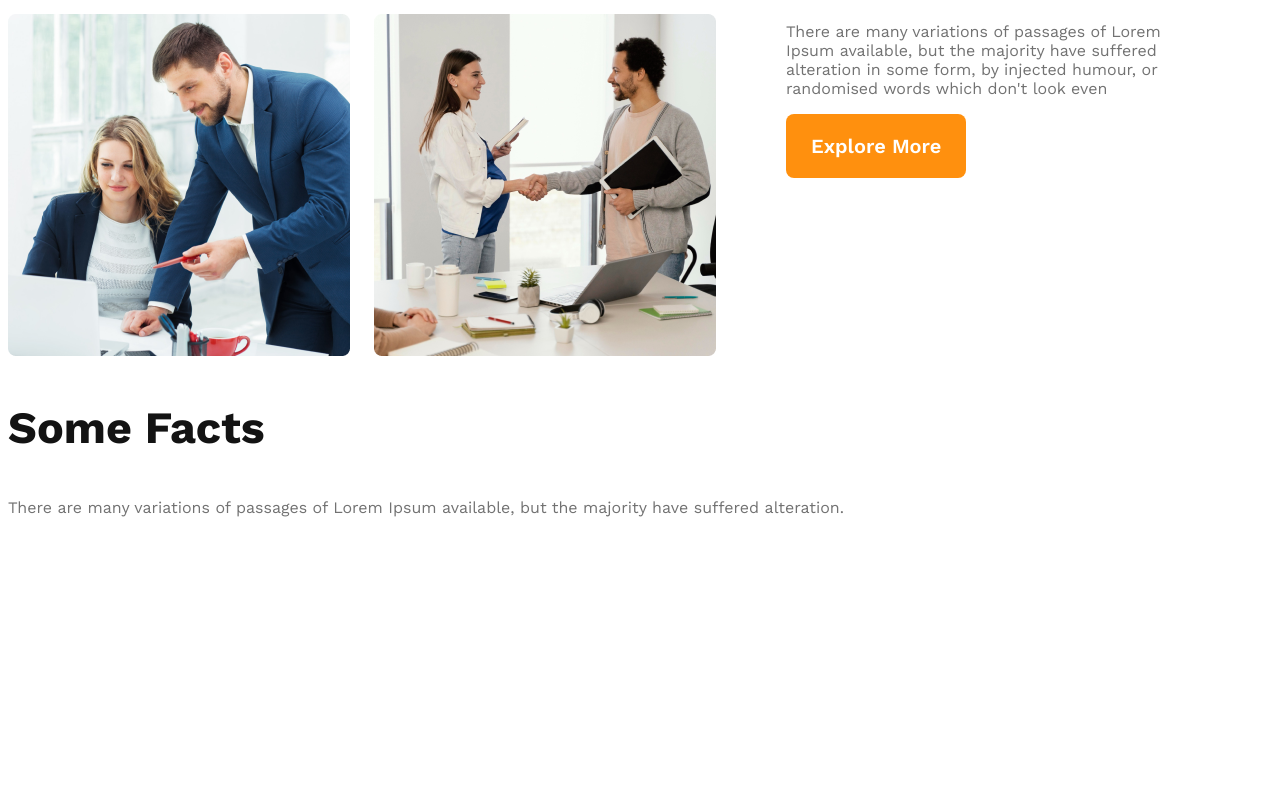
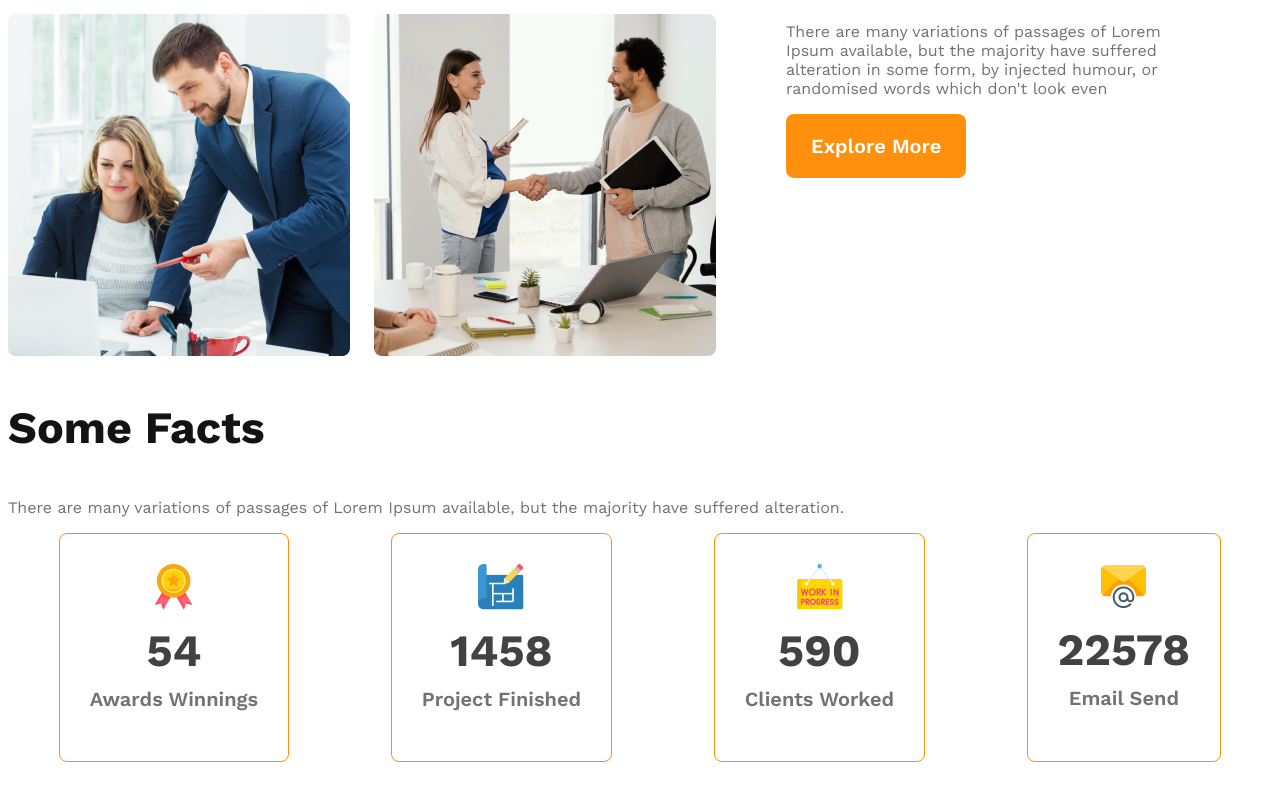
Before and after one commit to Masudur400/Architects-project, a plain HTML site: page index.html in a window 1280 px wide. Shown: the part 1465-2265 px from the top of the page. Before the commit the page ends 2052 px from the top, so only its background shows below. Drawn offline with nearby package versions, Linux system fonts and the light colour scheme.

Commit message:
last update

```diff
--- a/index.html
+++ b/index.html
@@ -61,6 +61,32 @@
         <section class="facts">
             <h3 class="section-title">Some Facts</h3>
             <p class="text-light-gray">There are many variations of passages of Lorem Ipsum available, but the majority have suffered alteration.</p>
+
+            <div class="fects-card-container">
+                <div class="card">
+                    <img src="images/icons/ribon.png" alt="">
+                    <h2 class="card-stats">54</h2>
+                    <p class="card-title text-light-gray">Awards Winnings</p>
+                </div>
+
+                <div class="card">
+                    <img src="images/icons/projects.png" alt="">
+                    <h2 class="card-stats">1458</h2>
+                    <p class="card-title text-light-gray">Project Finished</p>
+                </div>
+
+                <div class="card">
+                    <img src="images/icons/customers.png" alt="">
+                    <h2 class="card-stats">590</h2>
+                    <p class="card-title text-light-gray">Clients Worked</p>
+                </div>
+
+                <div class="card">
+                    <img src="images/icons/email.png" alt="">
+                    <h2 class="card-stats">22578</h2>
+                    <p class="card-title text-light-gray">Email Send</p>
+                </div>
+            </div>
         </section>
 
     </main>
--- a/style.css
+++ b/style.css
@@ -9,18 +9,19 @@
     font-family: 'Work Sans', sans-serif;
 }
 
-.text-light-gray{
-    color:#727272;
+.text-light-gray {
+    color: #727272;
 }
+
 .btn-primary {
     border-radius: 8px;
     background: #FF900E;
-    padding:20px 25px;
-    color:#FFF;
-    font-size:1.25rem;
-    border:none;
-    font-weight:600;
-    cursor:pointer;
+    padding: 20px 25px;
+    color: #FFF;
+    font-size: 1.25rem;
+    border: none;
+    font-weight: 600;
+    cursor: pointer;
 }
 
 .section-title {
@@ -78,44 +79,73 @@ nav li a {
 .banner-description {
     font-size: 16px;
     font-weight: 400;
-    color:  #727272;
+    color: #727272;
 }
 
-.banner img{
-    width:100%;
-    margin-top:30px;
+.banner img {
+    width: 100%;
+    margin-top: 30px;
 }
+
 /* main style  */
 
-main{
-    max-width:1440px;
-    margin:70px auto;
+main {
+    max-width: 1440px;
+    margin: 70px auto;
 }
 
 /* teams style  */
-.teams-container{
+.teams-container {
+    display: flex;
+    align-items: center;
+}
+
+.teams-img-container {
+    display: grid;
+    grid-template-columns: repeat(2, 1fr);
+    gap: 1.5rem;
+}
+
+.teams-content {
+    padding-right: 70px;
+    padding-left: 70px;
+}
+
+.teams-title {
+    font-size: 2.8rem;
+}
+
+.teams-title .quick-list {
+
+    font-weight: 500;
+}
+
+.teams-title .text-features {
+    color: #FF900E;
+    font-weight: 700;
+}
+
+/* fects section  */
+.fects-card-container{
     display:flex;
-    align-items:center;
+    justify-content:space-around;
 }
-.teams-img-container{
-    display:grid;
-    grid-template-columns:repeat(2,1fr);
-    gap:1.5rem;
+.fects-card-container .card {
+    border-radius: 8px;
+    border: 1px solid #FF900E;
+    text-align:center;
+    padding:30px;
 }
-.teams-content{
-    padding-right:70px;
-    padding-left:70px;
+.fects-card-container .card-title{
+    font-weight:600;
+    font-size:1.25rem;
+    margin-top:5px;
 }
-.teams-title{
+.fects-card-container .card-stats{
     font-size:2.8rem;
-}
-.teams-title .quick-list{
-
-    font-weight:500;
-}
-.teams-title .text-features{
-    color:#FF900E;
-    font-weight:700;
+    color:#424242;
+    margin-top: 10px;
+    margin-bottom:10px;
 }
 
 
@@ -123,32 +153,36 @@ main{
 
 /* responsive media queri  */
 
- @media  screen and (max-width:576px) {
-    header{
-        padding:20px;
+@media screen and (max-width:576px) {
+    header {
+        padding: 20px;
     }
+
     nav,
-    .teams-container{
-        flex-direction:column;
+    .teams-container {
+        flex-direction: column;
     }
-    .teams-content{
+
+    .teams-content {
         padding-left: 20px;
-        padding-right:20px;
+        padding-right: 20px;
 
     }
-    .teams-img-container{
-        grid-template-columns:repeat(1,1fr);
+
+    .teams-img-container {
+        grid-template-columns: repeat(1, 1fr);
     }
 
 }
 
 @media screen and (min-width:576px) and (max-width:960px) {
-    header{
-        padding:50px;
+    header {
+        padding: 50px;
     }
+
     nav,
-    .teams-container{
-        flex-direction:column;
+    .teams-container {
+        flex-direction: column;
     }
 
 }
```
Lines whose indentation alone changed are shown as unchanged.
